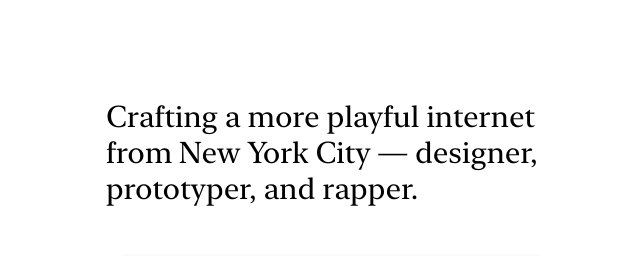
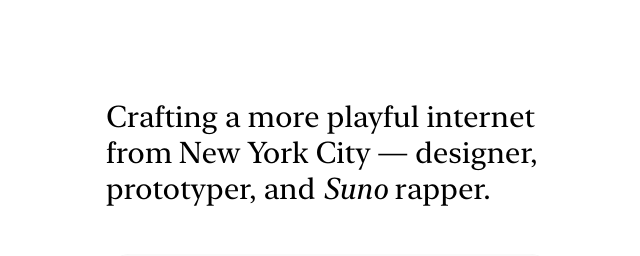
Before and after one commit to jivmy/kiln-labs, a React (Create React App) app: page / in a window 1280 px wide. Shown: the top 256 px of the page, without its empty margins (310-950 px from the left). Built offline with nearby package versions, Linux system fonts and the light colour scheme; a web font is replaced by a local one.

Commit message:
clarify suno rapper

```diff
--- a/src/components/HomePage.js
+++ b/src/components/HomePage.js
@@ -5,14 +5,14 @@ const HomePage = () => {
   return (
     <div className="w-full min-h-screen bg-white flex justify-center items-center py-20 px-2 sm:px-0">
       <div className="w-full max-w-md flex flex-col items-start gap-12">
-        {/* Header Section */}
-        <header className="w-full flex flex-col items-start gap-2">
-          <p className="text-black text-3xl font-normal leading-9 font-sans">
-            Crafting a more playful internet from New York City — designer, prototyper, and rapper.
-          </p>
-        </header>
 
-        {/* Orb Section */}
+          <header className="w-full flex flex-col items-start gap-2">
+            <p className="text-black text-3xl font-normal leading-9 font-sans">
+              Crafting a more playful internet from New York City — designer, prototyper, and <em>Suno</em> rapper.
+            </p>
+          </header>
+
+          {/* Orb Section */}
         <div className="w-full flex justify-center items-center">
           <div
             className="w-full relative"
```
